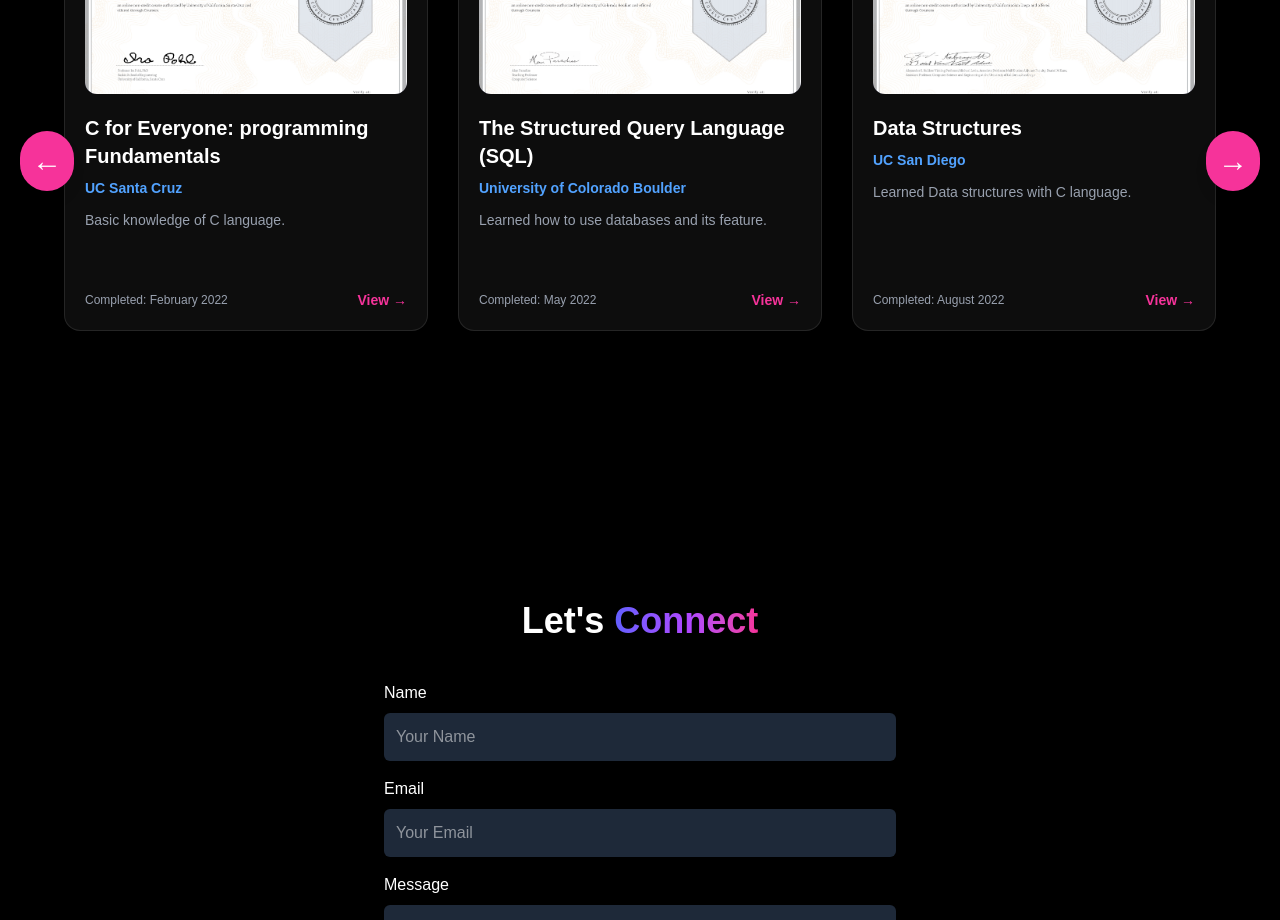
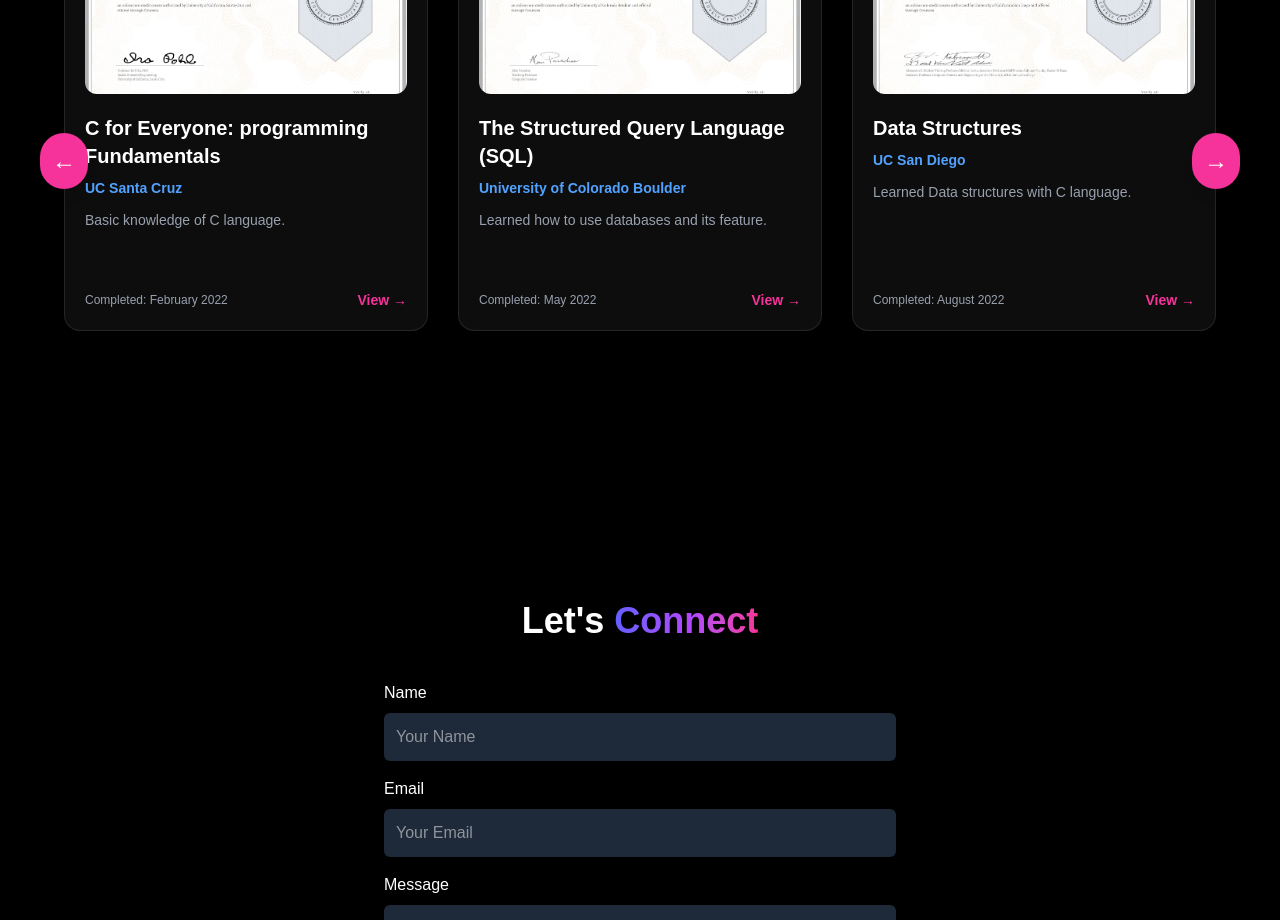
Before and after one commit to Ayush-Dadhaniya/Portfolio, a Next.js app in the folder portfolio_ayush_dadhaniya/: page / in a window 1280 px wide. Shown: the part 3960-4880 px from the top of the page. Built offline with nearby package versions, Linux system fonts and the light colour scheme.

Commit message:
changes certificates button for mobile view

```diff
--- a/portfolio_ayush_dadhaniya/components/Certificates/page.js
+++ b/portfolio_ayush_dadhaniya/components/Certificates/page.js
@@ -107,17 +107,17 @@ const Certificates = () => {
       </div>
 
       {/* Navigation Buttons */}
-      <div className="absolute flex justify-center items-center top-1/2 left-5 z-10 transform -translate-y-1/2">
+      <div className="absolute flex justify-center items-center top-1/2 left-5 z-10 transform -translate-y-1/2 md:left-10 sm:left-2">
         <div ref={prevRef}>
-          <button className="text-3xl text-white bg-pink-500 hover:bg-pink-700 rounded-full p-3 shadow-lg">
+          <button className="text-3xl text-white bg-pink-500 hover:bg-pink-700 rounded-full p-3 shadow-lg sm:text-2xl">
             &#8592;
           </button>
         </div>
       </div>
 
-      <div className="absolute flex justify-center items-center top-1/2 right-5 z-10 transform -translate-y-1/2">
+      <div className="absolute flex justify-center items-center top-1/2 right-5 z-10 transform -translate-y-1/2 md:right-10 sm:right-2">
         <div ref={nextRef}>
-          <button className="text-3xl text-white bg-pink-500 hover:bg-pink-700 rounded-full p-3 shadow-lg">
+          <button className="text-3xl text-white bg-pink-500 hover:bg-pink-700 rounded-full p-3 shadow-lg sm:text-2xl">
             &#8594;
           </button>
         </div>
```
